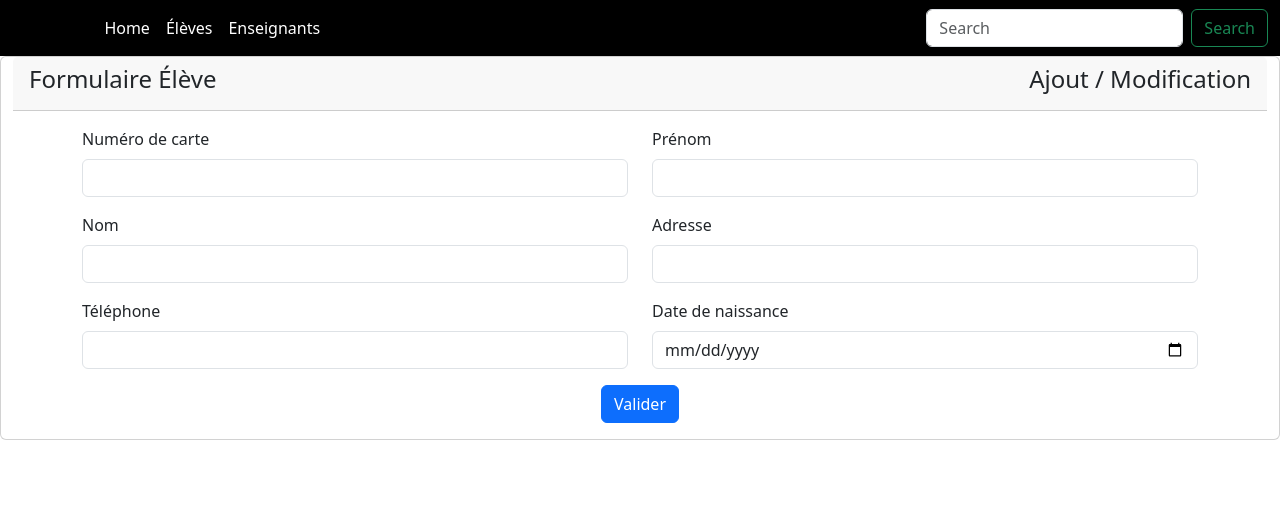
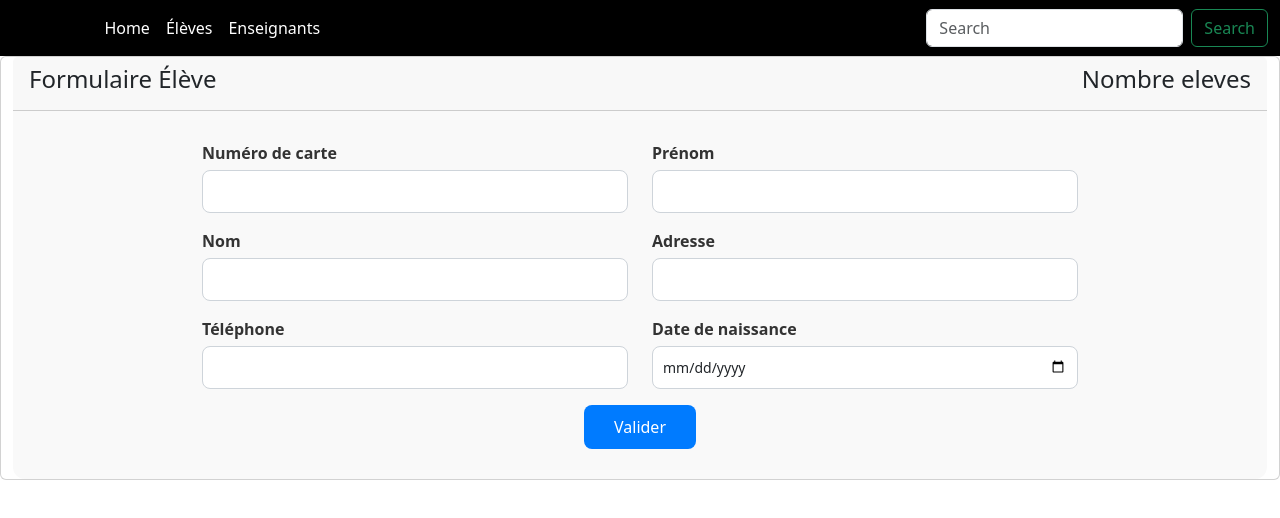
Before and after one commit to catmEnseignant/2025_ispep_diamniadio_devoir_angular, an Angular app: page /eleves/list-eleves in a window 1280 px wide. Both pictures are taken after a click on the button "Ajouter un élève". Shown: the top 518 px of the page. Built offline with nearby package versions, Linux system fonts and the light colour scheme; no server answers.

Commit message:
ajout des modification

```diff
--- a/src/app/eleves/form-eleve/form-eleve.component.css
+++ b/src/app/eleves/form-eleve/form-eleve.component.css
@@ -0,0 +1,47 @@
+.card-body {
+  padding: 30px;
+  background-color: #f9f9f9;
+  border-radius: 0 0 12px 12px;
+}
+
+.card-body .container {
+  max-width: 900px;
+  margin: 0 auto;
+}
+
+.card-body .form-label {
+  font-weight: bold;
+  color: #333;
+  margin-bottom: 5px;
+}
+
+.card-body .form-control {
+  border-radius: 8px;
+  padding: 10px;
+  font-size: 14px;
+  border: 1px solid #ced4da;
+  transition: border-color 0.3s ease-in-out;
+}
+
+.card-body .form-control:focus {
+  border-color: #007bff;
+  box-shadow: 0 0 5px rgba(0, 123, 255, 0.3);
+  outline: none;
+}
+
+.card-body .row.mb-3 {
+  margin-bottom: 20px;
+}
+
+.card-body button.btn-primary {
+  padding: 10px 30px;
+  font-size: 16px;
+  border-radius: 8px;
+  background-color: #007bff;
+  border: none;
+  transition: background-color 0.3s;
+}
+
+.card-body button.btn-primary:hover {
+  background-color: #0056b3;
+}
--- a/src/app/eleves/form-eleve/form-eleve.component.html
+++ b/src/app/eleves/form-eleve/form-eleve.component.html
@@ -5,7 +5,7 @@
         <h4>Formulaire Élève</h4>
       </div>
       <div class="col-6 text-end">
-        <h4>Ajout / Modification</h4>
+        <h4>Nombre eleves</h4>
       </div>
     </div>
   </div>
--- a/src/app/eleves/list-eleve/list-eleve.component.html
+++ b/src/app/eleves/list-eleve/list-eleve.component.html
@@ -19,7 +19,7 @@
     <table class="table table-bordered table-hover">
       <thead class="table-light">
         <tr>
-
+          <th scope="col">numero_carte</th>
           <th scope="col">Prénom</th>
           <th scope="col">Nom</th>
           <th scope="col">Adresse</th>
@@ -32,6 +32,7 @@
       <tbody>
         <tr *ngFor="let eleve of eleves; let i = index">
           <th scope="row">{{ i + 1 }}</th>
+          <td>{{ eleve.numerodecarte }}</td>
           <td>{{ eleve.prenom }}</td>
           <td>{{ eleve.nom }}</td>
           <td>{{ eleve.adresse }}</td>
--- a/src/app/enseignant/form-enseignant/form-enseignant.component.css
+++ b/src/app/enseignant/form-enseignant/form-enseignant.component.css
@@ -0,0 +1,52 @@
+.card-body {
+  padding: 30px;
+  background-color: #f8f9fa;
+  border-radius: 0 0 12px 12px;
+}
+
+.card-body .container {
+  max-width: 900px;
+  margin: 0 auto;
+}
+
+.card-body .form-label {
+  font-weight: 600;
+  color: #343a40;
+  margin-bottom: 5px;
+}
+
+.card-body .form-control {
+  border-radius: 8px;
+  padding: 10px;
+  font-size: 14px;
+  border: 1px solid #ced4da;
+  margin-bottom: 15px;
+  transition: border-color 0.3s ease-in-out;
+}
+
+.card-body .form-control:focus {
+  border-color: #007bff;
+  box-shadow: 0 0 4px rgba(0, 123, 255, 0.3);
+  outline: none;
+}
+
+.card-body .row {
+  margin-bottom: 15px;
+}
+
+.card-body button.btn-primary {
+  width: 100%;
+  max-width: 200px;
+  margin: 0 auto;
+  display: block;
+  padding: 10px 30px;
+  font-size: 16px;
+  border-radius: 8px;
+  background-color: #007bff;
+  border: none;
+  transition: background-color 0.3s;
+}
+
+.card-body button.btn-primary:hover {
+  background-color: #0056b3;
+}
```
